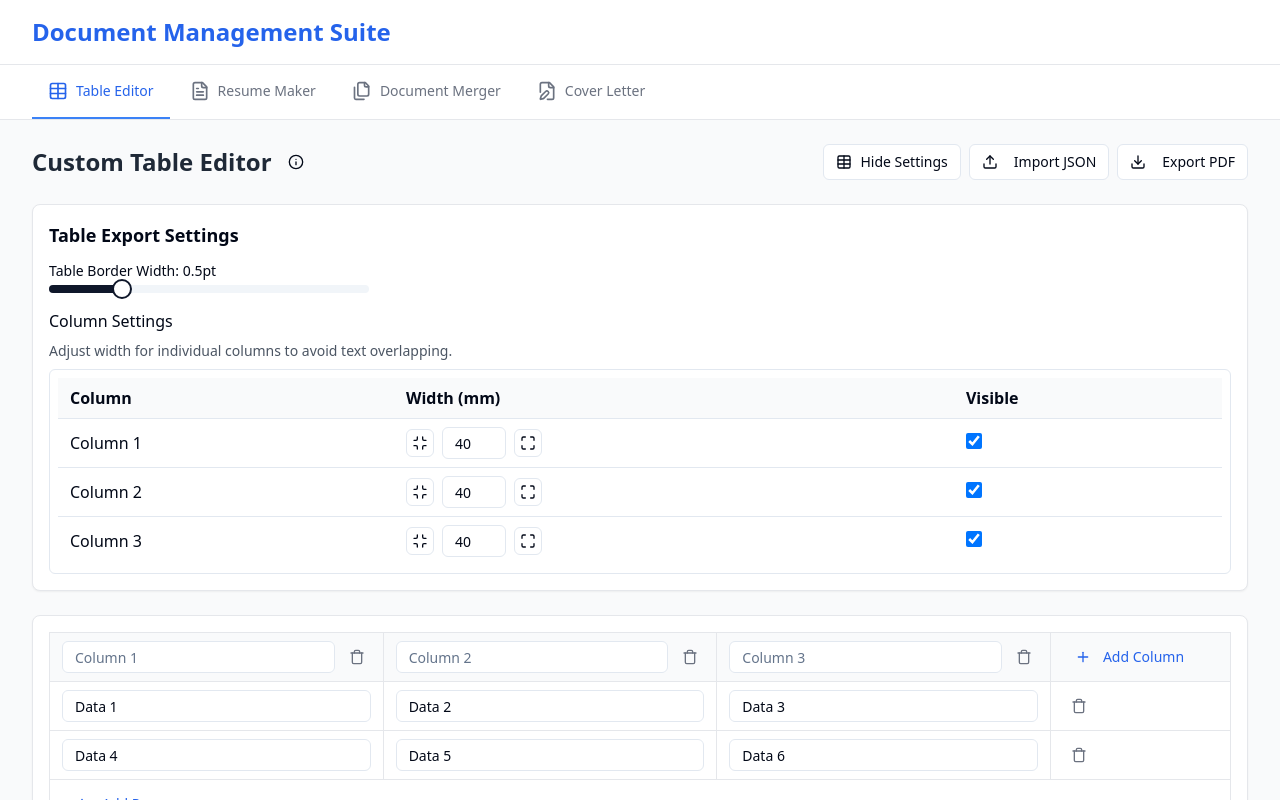
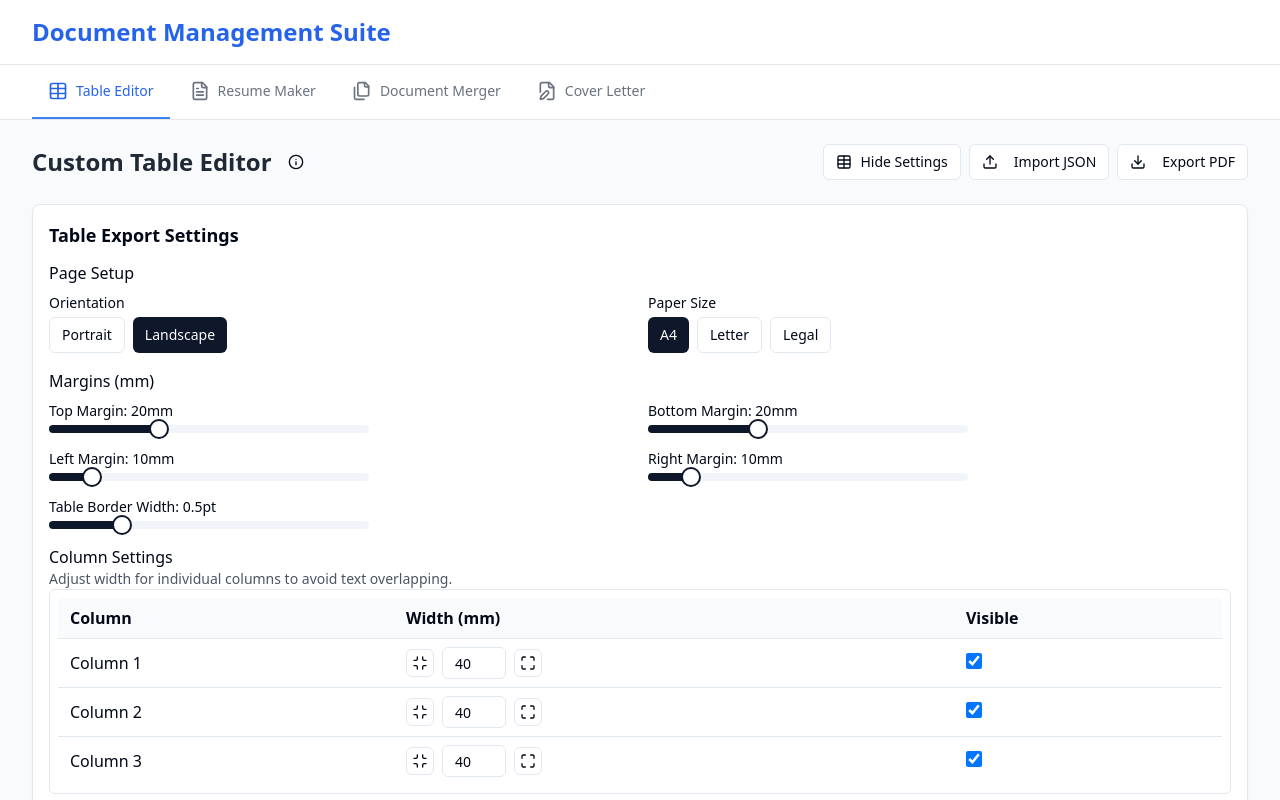
Before and after one commit to Gogul-Tamilselvan/craft-compile-create, a React (Vite) app: page / in a window 1280 px wide. Both pictures are taken after a click on the button "Table Settings". Shown: the top 800 px of the page. Built offline with nearby package versions, Linux system fonts and the light colour scheme.

Commit message:
Fix: Improve PDF print margins
Adjusted PDF export margins in TableEditor.tsx to address print output issues.

```diff
--- a/src/components/TableEditor.tsx
+++ b/src/components/TableEditor.tsx
@@ -1,3 +1,4 @@
+
 import React, { useState, useRef, useEffect } from "react";
 import { Button } from "@/components/ui/button";
 import { Input } from "@/components/ui/input";
@@ -25,6 +26,17 @@ interface ColumnSettings {
   visible: boolean;
 }
 
+interface PrintSettings {
+  margins: {
+    top: number;
+    right: number;
+    bottom: number;
+    left: number;
+  };
+  orientation: 'portrait' | 'landscape';
+  paperSize: 'a4' | 'letter' | 'legal';
+}
+
 const TableEditor: React.FC = () => {
   const [tableData, setTableData] = useState<TableData>({
     headers: ["Column 1", "Column 2", "Column 3"],
@@ -38,6 +50,16 @@ const TableEditor: React.FC = () => {
   const [columnSettings, setColumnSettings] = useState<ColumnSettings[]>([]);
   const [showSettings, setShowSettings] = useState(false);
   const [tableBorderWidth, setTableBorderWidth] = useState<number>(0.5); // Border width in points
+  const [printSettings, setPrintSettings] = useState<PrintSettings>({
+    margins: {
+      top: 20,
+      right: 10,
+      bottom: 20,
+      left: 10
+    },
+    orientation: 'landscape',
+    paperSize: 'a4'
+  });
 
   const fileInputRef = useRef<HTMLInputElement>(null);
   const tableRef = useRef<HTMLDivElement>(null);
@@ -156,6 +178,33 @@ const TableEditor: React.FC = () => {
     setColumnSettings(newSettings);
   };
 
+  // Update margin settings
+  const updateMargin = (side: keyof PrintSettings['margins'], value: number) => {
+    setPrintSettings(prev => ({
+      ...prev,
+      margins: {
+        ...prev.margins,
+        [side]: value
+      }
+    }));
+  };
+
+  // Update orientation
+  const setOrientation = (orientation: 'portrait' | 'landscape') => {
+    setPrintSettings(prev => ({
+      ...prev,
+      orientation
+    }));
+  };
+
+  // Update paper size
+  const setPaperSize = (paperSize: 'a4' | 'letter' | 'legal') => {
+    setPrintSettings(prev => ({
+      ...prev,
+      paperSize
+    }));
+  };
+
   const handlePrint = async () => {
     setIsPrinting(true);
 
@@ -163,9 +212,9 @@ const TableEditor: React.FC = () => {
       // Generate PDF using jsPDF
       const { jsPDF } = await import('jspdf');
       const doc = new jsPDF({
-        orientation: 'landscape',
+        orientation: printSettings.orientation,
         unit: 'mm',
-        format: 'a4'
+        format: printSettings.paperSize
       });
 
       // Get visible columns
@@ -177,9 +226,12 @@ const TableEditor: React.FC = () => {
       })).filter(col => col.visible);
 
       // Add table headers
-      let y = 20;
-      const margin = 10;
+      const { top, right, bottom, left } = printSettings.margins;
+      let y = top;
+      const margin = left;
       const pageWidth = doc.internal.pageSize.getWidth();
+      const pageHeight = doc.internal.pageSize.getHeight();
+      const contentWidth = pageWidth - left - right;
       let currentPage = 1;
 
       // Add title
@@ -194,10 +246,10 @@ const TableEditor: React.FC = () => {
       const addPage = () => {
         doc.addPage();
         currentPage++;
-        y = 20;
+        y = top;
         // Add page number
         doc.setFontSize(10);
-        doc.text(`Page ${currentPage}`, pageWidth - 20, 10);
+        doc.text(`Page ${currentPage}`, pageWidth - right - 20, 10);
         // Reset to default font size
         doc.setFontSize(12);
       };
@@ -205,9 +257,8 @@ const TableEditor: React.FC = () => {
       // Calculate total width of all visible columns
       const totalColWidth = visibleColumns.reduce((sum, col) => sum + col.width, 0);
 
-      // Adjust column widths if total exceeds page width
-      const availableWidth = pageWidth - 2 * margin;
-      const scaleFactor = totalColWidth > availableWidth ? availableWidth / totalColWidth : 1;
+      // Adjust column widths if total exceeds content width
+      const scaleFactor = totalColWidth > contentWidth ? contentWidth / totalColWidth : 1;
 
       // Process the table with visible columns and adjusted widths
       const processTable = () => {
@@ -235,7 +286,7 @@ const TableEditor: React.FC = () => {
         doc.setTextColor(0, 0, 0);
         tableData.rows.forEach((row) => {
           // Check if we need a new page
-          if (y > doc.internal.pageSize.getHeight() - 20) {
+          if (y > pageHeight - bottom) {
             addPage();
 
             // Re-draw headers on the new page
@@ -374,7 +425,110 @@ const TableEditor: React.FC = () => {
         <div className="bg-white p-4 rounded-lg shadow-sm border border-gray-200">
           <h3 className="text-lg font-semibold mb-3">Table Export Settings</h3>
 
-          <div className="mb-4">
+          <div className="space-y-4">
+            <div>
+              <h4 className="text-md font-medium mb-2">Page Setup</h4>
+              <div className="grid grid-cols-1 md:grid-cols-2 gap-4">
+                <div>
+                  <label className="block text-sm font-medium mb-1">Orientation</label>
+                  <div className="flex gap-2">
+                    <Button
+                      variant={printSettings.orientation === 'portrait' ? "default" : "outline"}
+                      size="sm"
+                      onClick={() => setOrientation('portrait')}
+                    >
+                      Portrait
+                    </Button>
+                    <Button
+                      variant={printSettings.orientation === 'landscape' ? "default" : "outline"}
+                      size="sm"
+                      onClick={() => setOrientation('landscape')}
+                    >
+                      Landscape
+                    </Button>
+                  </div>
+                </div>
+
+                <div>
+                  <label className="block text-sm font-medium mb-1">Paper Size</label>
+                  <div className="flex gap-2">
+                    <Button
+                      variant={printSettings.paperSize === 'a4' ? "default" : "outline"}
+                      size="sm"
+                      onClick={() => setPaperSize('a4')}
+                    >
+                      A4
+                    </Button>
+                    <Button
+                      variant={printSettings.paperSize === 'letter' ? "default" : "outline"}
+                      size="sm"
+                      onClick={() => setPaperSize('letter')}
+                    >
+                      Letter
+                    </Button>
+                    <Button
+                      variant={printSettings.paperSize === 'legal' ? "default" : "outline"}
+                      size="sm"
+                      onClick={() => setPaperSize('legal')}
+                    >
+                      Legal
+                    </Button>
+                  </div>
+                </div>
+              </div>
+            </div>
+
+            <div>
+              <h4 className="text-md font-medium mb-2">Margins (mm)</h4>
+              <div className="grid grid-cols-1 md:grid-cols-2 gap-4">
+                <div>
+                  <label className="block text-sm font-medium mb-1">Top Margin: {printSettings.margins.top}mm</label>
+                  <Slider
+                    value={[printSettings.margins.top]}
+                    min={5}
+                    max={50}
+                    step={1}
+                    onValueChange={(values) => updateMargin('top', values[0])}
+                    className="w-full max-w-xs"
+                  />
+                </div>
+                <div>
+                  <label className="block text-sm font-medium mb-1">Bottom Margin: {printSettings.margins.bottom}mm</label>
+                  <Slider
+                    value={[printSettings.margins.bottom]}
+                    min={5}
+                    max={50}
+                    step={1}
+                    onValueChange={(values) => updateMargin('bottom', values[0])}
+                    className="w-full max-w-xs"
+                  />
+                </div>
+                <div>
+                  <label className="block text-sm font-medium mb-1">Left Margin: {printSettings.margins.left}mm</label>
+                  <Slider
+                    value={[printSettings.margins.left]}
+                    min={5}
+                    max={50}
+                    step={1}
+                    onValueChange={(values) => updateMargin('left', values[0])}
+                    className="w-full max-w-xs"
+                  />
+                </div>
+                <div>
+                  <label className="block text-sm font-medium mb-1">Right Margin: {printSettings.margins.right}mm</label>
+                  <Slider
+                    value={[printSettings.margins.right]}
+                    min={5}
+                    max={50}
+                    step={1}
+                    onValueChange={(values) => updateMargin('right', values[0])}
+                    className="w-full max-w-xs"
+                  />
+                </div>
+              </div>
+            </div>
+
+            <div>
               <label className="block text-sm font-medium mb-1">Table Border Width: {tableBorderWidth.toFixed(1)}pt</label>
               <Slider
                 value={[tableBorderWidth]}
@@ -386,7 +540,7 @@ const TableEditor: React.FC = () => {
               />
             </div>
 
-          <div className="space-y-2">
+            <div>
               <h4 className="text-md font-medium">Column Settings</h4>
               <p className="text-sm text-gray-600">Adjust width for individual columns to avoid text overlapping.</p>
 
@@ -443,6 +597,7 @@ const TableEditor: React.FC = () => {
                     ))}
                   </tbody>
                 </table>
+              </div>
             </div>
           </div>
         </div>
```
Lines whose indentation alone changed are shown as unchanged.
